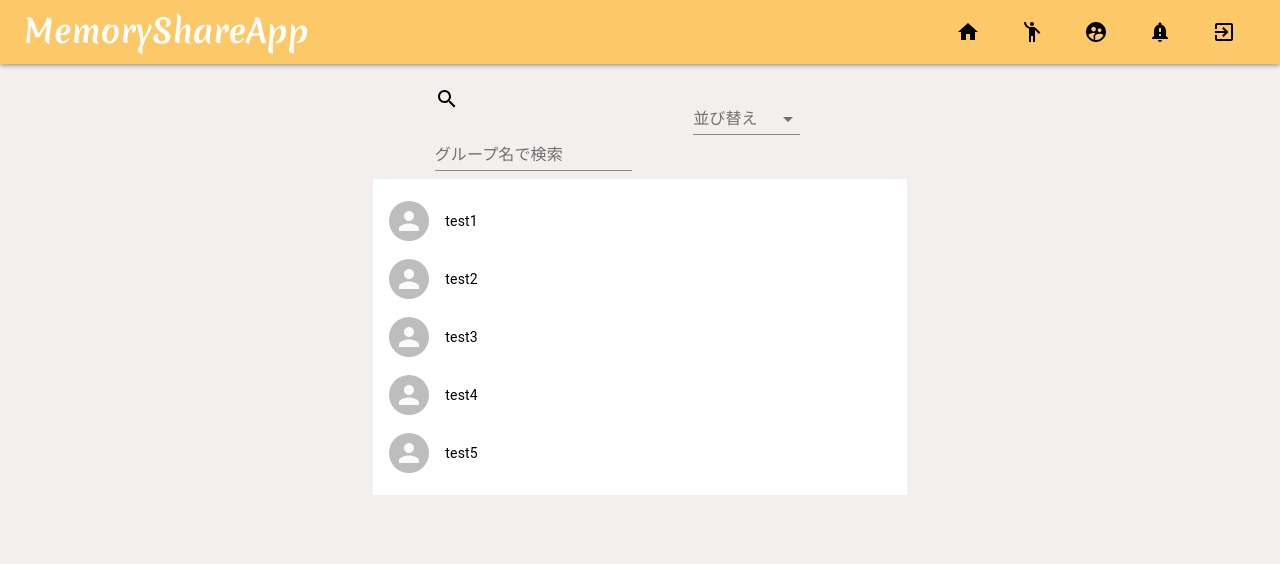
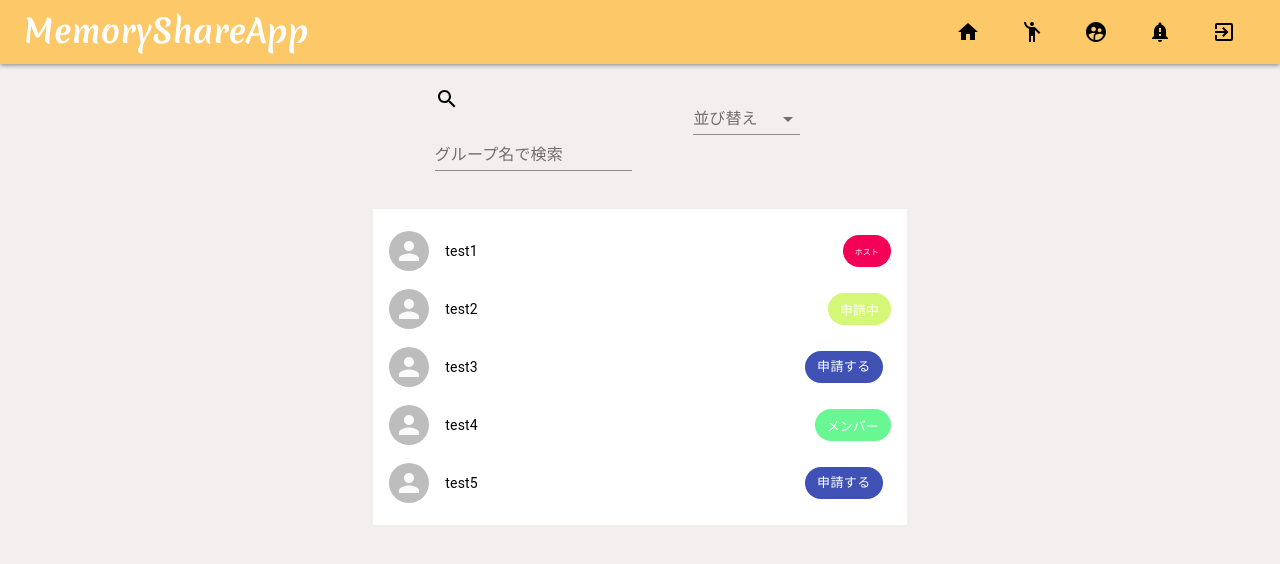
Before and after one commit to toshi1023/memory-shared-front, a React (Create React App) app: page /groups in a window 1280 px wide. Shown: the top 564 px of the page. Built offline with nearby package versions, Linux system fonts and the light colour scheme.

Commit message:
GroupList implements

```diff
--- /dev/null
+++ b/src/styles/groups/groups.scss
@@ -0,0 +1,5 @@
+#group_list {
+    .list_box {
+        margin-top: 30px;
+    }
+}
--- a/src/views/components/common/AppMainBar.tsx
+++ b/src/views/components/common/AppMainBar.tsx
@@ -25,7 +25,12 @@ const useStyles = makeStyles((theme: Theme) =>
       textAlign: 'left',
       color: 'white',
       fontFamily: 'Merienda, cursive',
-      fontSize: '2rem'
+      fontSize: '2rem',
+    },
+    titleSpan: {
+      '&:hover': {
+        cursor: 'pointer'
+      }
     },
     mobileTitle: {
       flexGrow: 1,
@@ -62,8 +67,8 @@ const AppMainBar: React.FC = () => {
         <Grid container className={displayStyles.sectionDesktop}>
           <Grid item sm={12}>
             <Toolbar>
-              <Typography variant="h6" className={classes.title} onClick={() => history.push('/')}>
-                MemoryShareApp
+              <Typography variant="h6" className={classes.title}>
+                <span className={classes.titleSpan} onClick={() => history.push('/')}>MemoryShareApp</span>
               </Typography>
               <Tooltip title="ホーム" classes={{tooltip: classes.tooltip}}>
                 <Button color="inherit"><HomeIcon onClick={() => history.push('/')} /></Button>
--- a/src/views/components/groups/GroupListData.tsx
+++ b/src/views/components/groups/GroupListData.tsx
@@ -24,6 +24,11 @@ const useStyles = makeStyles((theme: Theme) =>
         chip: {
             fontSize: '0.5rem',
         },
+        chipButton: {
+            '&:hover': {
+                cursor: 'pointer'
+            }
+        },
         yellow: {
             backgroundColor: 'rgb(213, 247, 119)',
             color: 'white'
@@ -40,7 +45,7 @@ const useStyles = makeStyles((theme: Theme) =>
  * @param props
  * @returns
  */
-const UserListData: React.FC<GROUP_LIST_DATA> = (props) => {
+const GroupListData: React.FC<GROUP_LIST_DATA> = (props) => {
     const classes = useStyles();
     const history = useHistory();
 
@@ -78,7 +83,7 @@ const UserListData: React.FC<GROUP_LIST_DATA> = (props) => {
                         }
                         {
                             value.status_type === null ?
-                                <Button><Chip label="申請する" className={classes.chip} color="primary" /></Button>
+                                <Button><Chip label="申請する" className={classes.chip && classes.chipButton} color="primary" /></Button>
                             :
                                 ''
                         }
@@ -90,4 +95,4 @@ const UserListData: React.FC<GROUP_LIST_DATA> = (props) => {
     );
 }
 
-export default UserListData
+export default GroupListData
--- a/src/views/components/home/MyFamilyList.tsx
+++ b/src/views/components/home/MyFamilyList.tsx
@@ -26,7 +26,10 @@ const useStyles = makeStyles((theme: Theme) =>
         alignItems: 'center'
     },
     iconBackGround: {
-        backgroundColor: 'rgb(126, 170, 252)'
+        backgroundColor: 'rgb(126, 170, 252)',
+        '&:hover': {
+            cursor: 'pointer'
+        }
     }
   }),
 );
--- a/src/views/components/home/MyTalkList.tsx
+++ b/src/views/components/home/MyTalkList.tsx
@@ -18,6 +18,7 @@ const useStyles = makeStyles((theme: Theme) =>
     talklist: {
         '&:hover': {
             background: "rgb(209, 208, 208)",
+            cursor: 'pointer'
         }
     }
   }),
--- a/src/views/pages/groups/List.tsx
+++ b/src/views/pages/groups/List.tsx
@@ -1,8 +1,8 @@
 import React from 'react';
-import '../../../styles/users/users.scss';
+import '../../../styles/groups/groups.scss';
 import SearchText from '../../components/common/SearchText';
 import SelectBox from '../../components/common/SelectBox';
-import GroupListData from '../../components/users/GroupListData';
+import GroupListData from '../../components/groups/GroupListData';
 import { Grid, Typography } from '@material-ui/core';
 
 import group_list from '../../../data/group_list_data.json';
```
